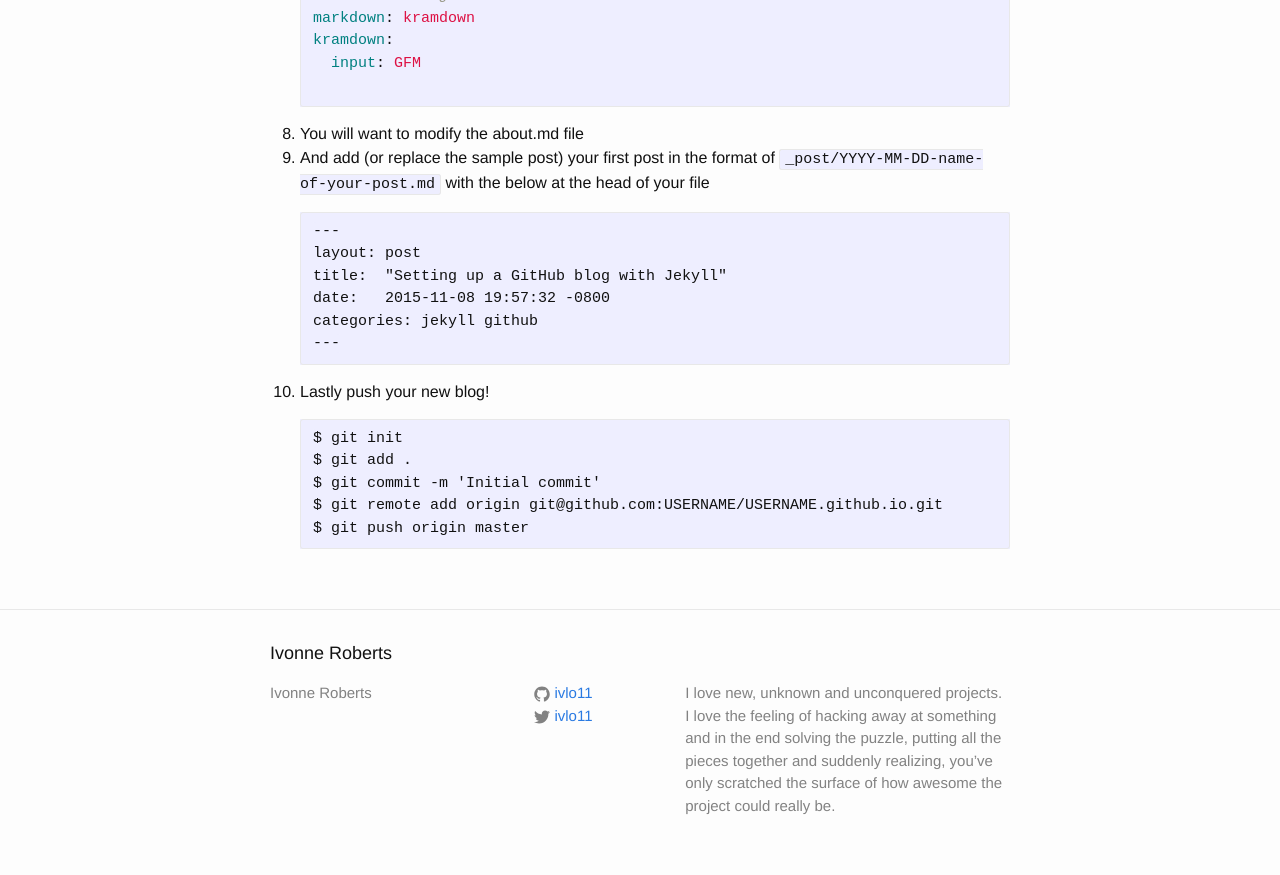
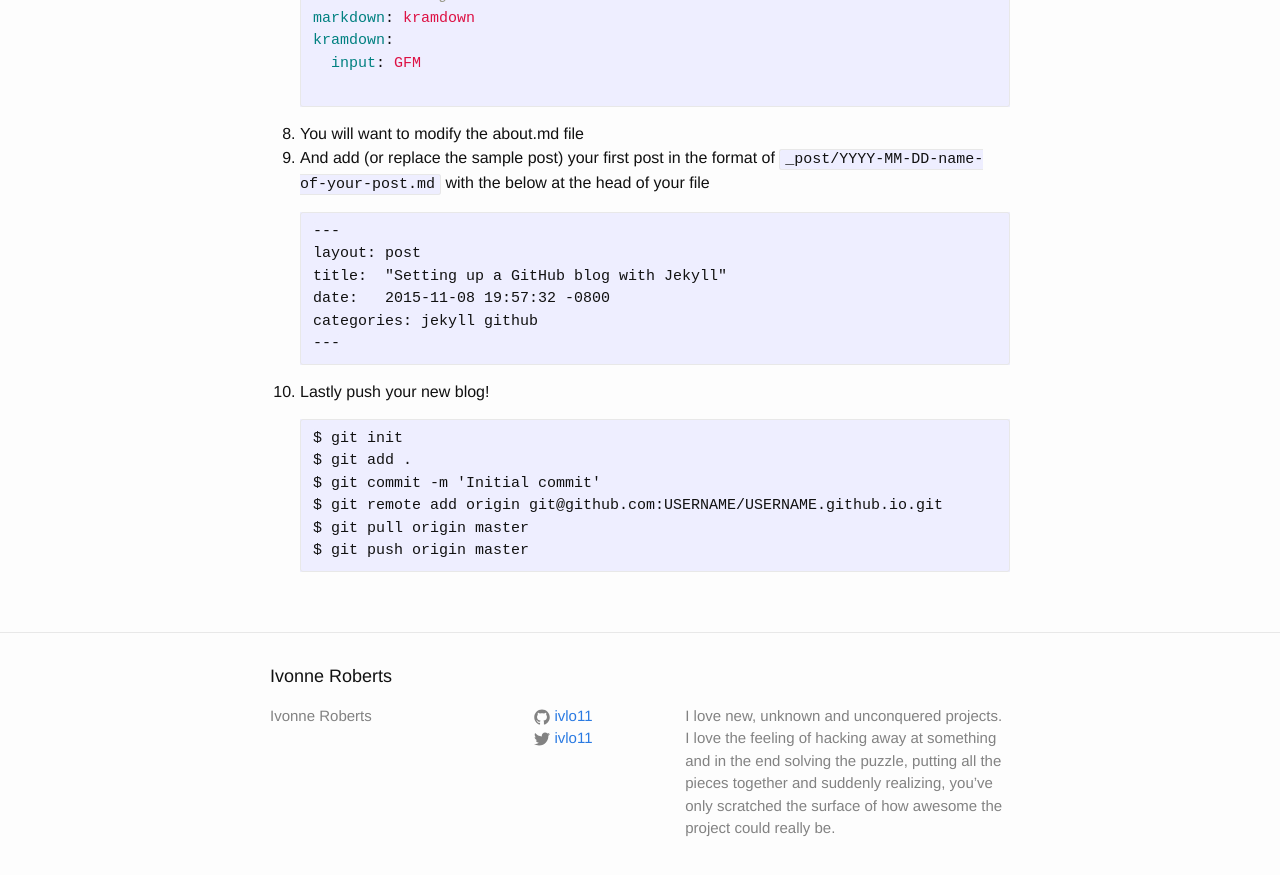
Before and after one commit to ivlo11/ivlo11.github.io, a Jekyll site: the page built from _posts/2015-11-08-setup-github-blog-with-jekyll.markdown, in a window 1280 px wide and 900 px high, scrolled down 1349 px. Shown: the top 875 px of the window. Built offline with Jekyll 4.4.1, drawn with Linux system fonts in a browser that asks for light colours.

Commit message:
modify git push steps

````diff
--- a/_posts/2015-11-08-setup-github-blog-with-jekyll.markdown
+++ b/_posts/2015-11-08-setup-github-blog-with-jekyll.markdown
@@ -86,5 +86,6 @@ categories: jekyll github
     $ git add .
     $ git commit -m 'Initial commit'
     $ git remote add origin git@github.com:USERNAME/USERNAME.github.io.git
+    $ git pull origin master
     $ git push origin master
     ```
````
